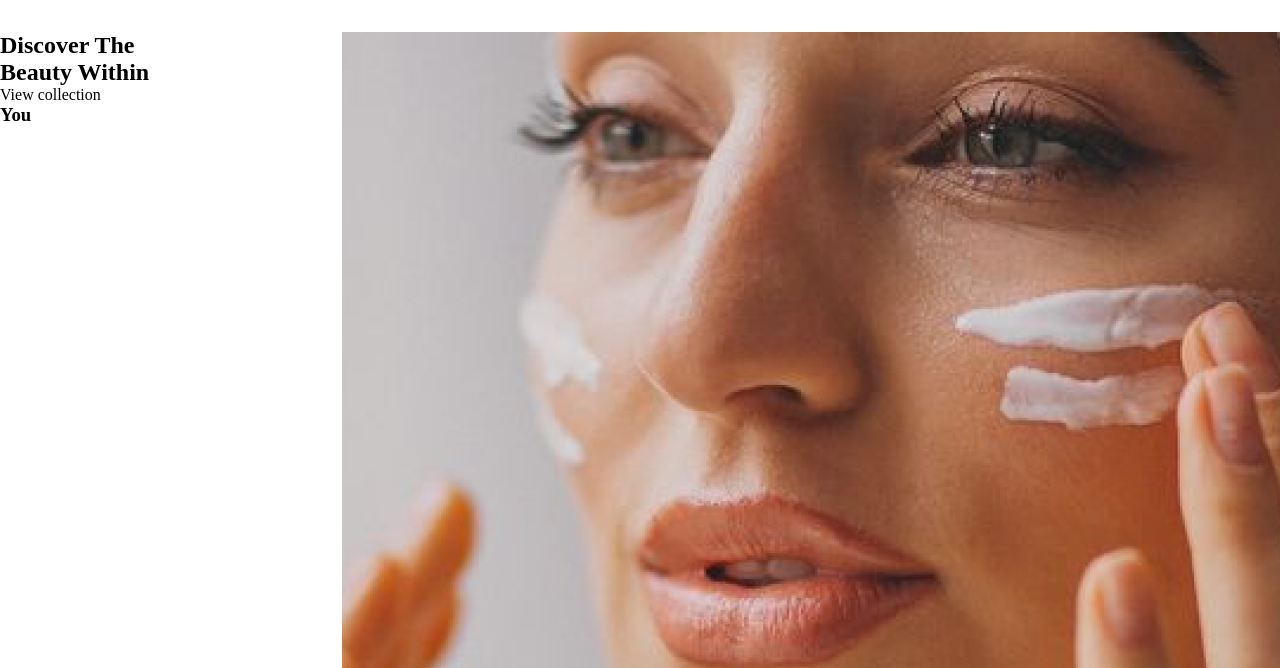
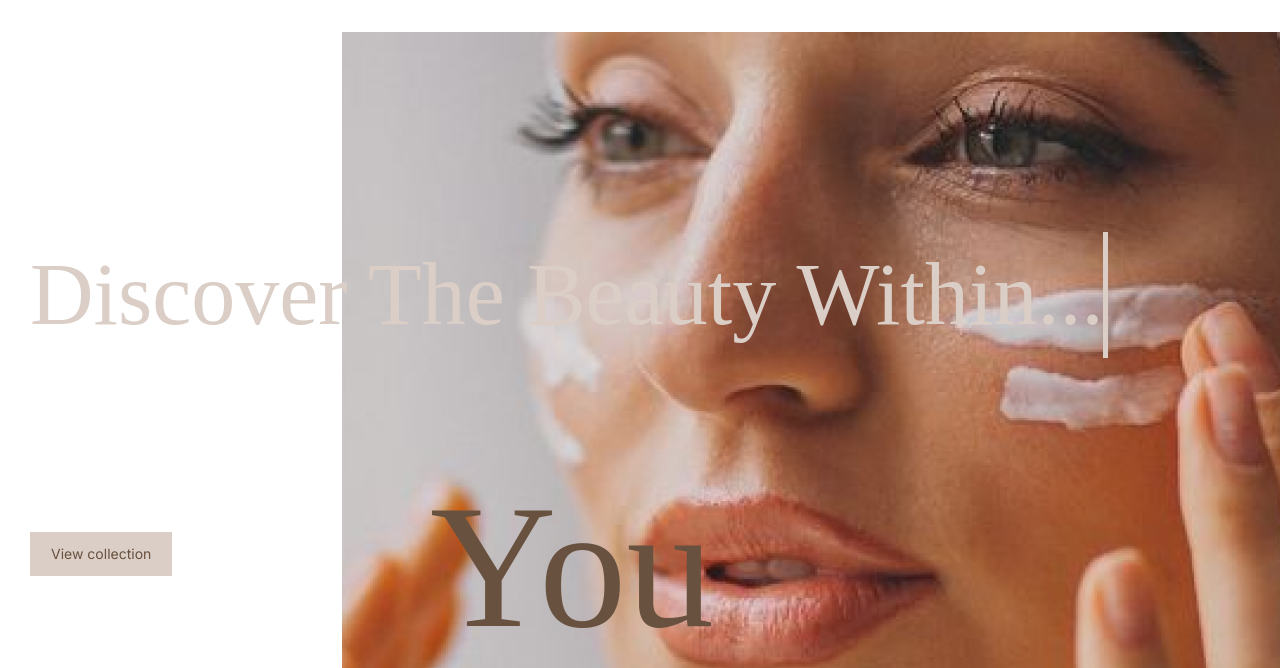
Before and after one commit to Andriikryl/Skinn-care-web-project-, a plain HTML site: page index.html in a window 1280 px wide. Shown: the part 72-740 px from the top of the page. Drawn offline with Linux system fonts and the light colour scheme; a web font is replaced by a local one.

Commit message:
header / h1

```diff
--- a/css/style.css
+++ b/css/style.css
@@ -59,11 +59,76 @@ li{
 .discover .container{
     display: flex;
     justify-content: space-between;
+    position: relative;
 }
 
-.discover__content{
+.discover__img h1{
+    position: absolute;
+    top: 200px;
+    left: 30px;
+    font-family: 'STSong';
+    font-style: normal;
+    font-weight: 300;
+    font-size: 88px;
+    line-height: 126px;
+    color: #DACEC6;
+    cursor: pointer;
+    border-right: 5px solid #DACEC6;
+    animation: typewriter 4s steps(44) normal, blinkTextCursor 0.5s infinite;
+    white-space: nowrap;
+    overflow: hidden;
+}
 
+@keyframes typewriter{
+    from{
+        width: 0;
+    }
+    to {
+        width: 1079px;
+    }
 }
+
+@keyframes blinkTextCursor{
+    from{
+        border-right-color: #DACEC6;
+    }
+    to{
+        border-right-color: transparent;
+    }
+}
+
+
+
+.discover__btn{
+    display: inline-block;
+    padding: 12px 21px;
+    background-color: #DACEC6;
+    font-family: 'Inter';
+    font-style: normal;
+    font-weight: 400;
+    font-size: 14px;
+    line-height: 20px;
+    color: #68513F;
+    position: relative;
+    top: 500px;
+    left: 30px;
+}
+
+.discover__content h3{
+    font-family: 'Style Script';
+    font-style: normal;
+    font-weight: 400;
+    font-size: 175px;
+    line-height: 182px;
+    color: #68513F;
+    position: relative;
+    top: 400px;
+    left: 430px;
+}
+
+
+
+
 
 
 
--- a/index.html
+++ b/index.html
@@ -46,22 +46,24 @@
     <section class="discover">
         <div class="container">
             <div class="discover__content">
-                <h1>
-                    Discover The <br> Beauty Within
-                </h1>
-                <div>
+                <div class="discover__btn">
                     <a href="#">
                         View collection
                     </a>
                 </div>
                 <div>
                     <h3>
-                        You
+                        <span>Y</span><span>o</span><span>u</span>
                     </h3>
                 </div>
             </div>
             <div class="discover__img">
+                <div class="box__img">
                 <img src="img/face1.jpg" alt="#">
+            </div>
+                <h1>
+                    Discover The Beauty Within...
+                </h1>
             </div>
         </div>
     </section>
```
